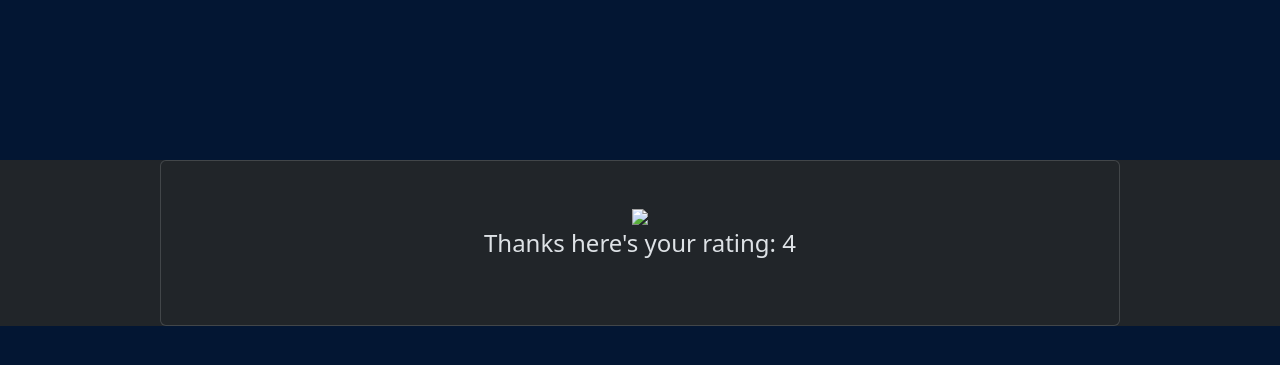
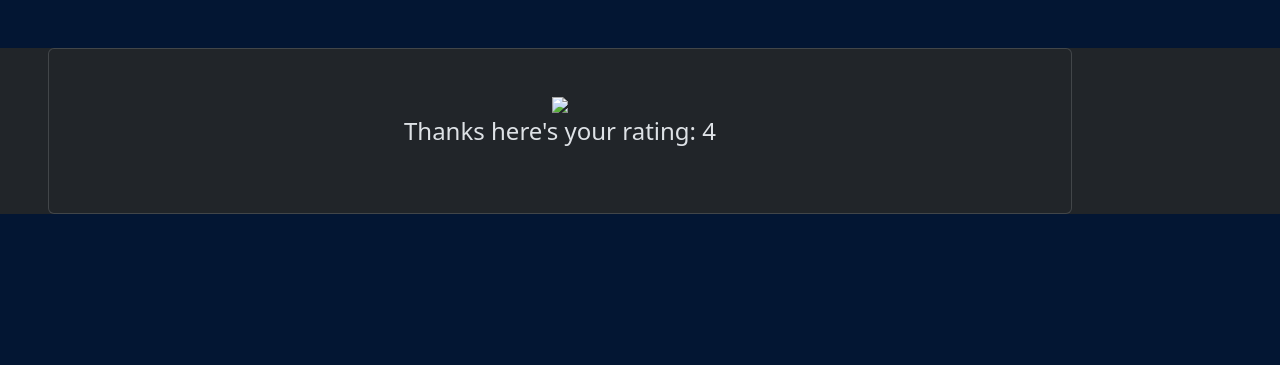
Before and after one commit to dingkeyan93/Intrinsic-Image-Popularity, a Django app: template IIPA/imageRater/templates/imageRater/post-rate.html in a window 1280 px wide. Shown: the top 365 px of the page. Run offline with Django 4.2, Linux system fonts and the light colour scheme; the template is opened without the code that fills it: most values are stand-ins (such as "Sample title", 1, 10 or a date in 2020); parts of the project's set-up code (start-up, migrations or seed data) failed here and were passed over; some libraries are stand-ins or nearby versions.

Commit message:
style: update post-rate image widths

```diff
--- a/IIPA/imageRater/static/imageRater/styles.css
+++ b/IIPA/imageRater/static/imageRater/styles.css
@@ -1,5 +1,7 @@
 .rater-form {
-    margin: 10rem;
+    margin: 3rem;
+    min-width: 20rem;
+    max-width: 80vw;
 }
 
 [data-bs-theme=dark] {
--- a/IIPA/imageRater/templates/imageRater/post-rate.html
+++ b/IIPA/imageRater/templates/imageRater/post-rate.html
@@ -17,7 +17,7 @@
   </head>
   <body>
     <div class="d-flex flex-column align-items-center justify-items-center p-5 card rater-form">
-       <img src={{url}} class="img-fluid" style="max-width: 31.25rem" >
+       <img src={{url}} class="img-fluid">
        <p class="fs-4"> Thanks here's your rating: {{ rating }} </p>
     </div>
   </body>
```
